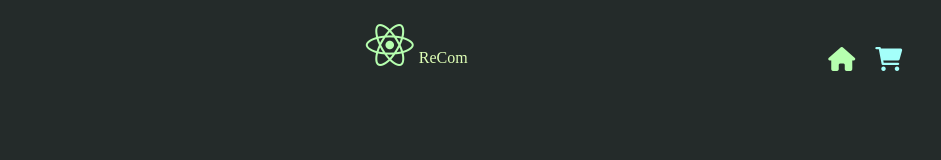
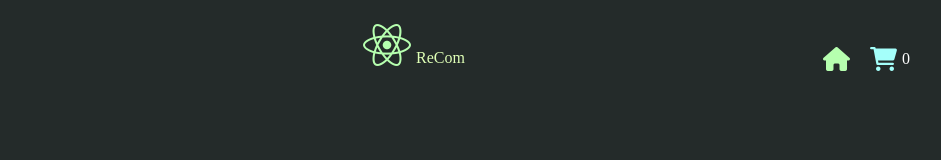
Before and after one commit to trine-marie-sandberg/js-frameworks-ca, a React (Vite) app in the folder ecom-store/: page /cart in a window 1280 px wide. Shown: the top 160 px of the page, without its empty margins (1-942 px from the left). Built offline with nearby package versions, Linux system fonts and the light colour scheme.

Commit message:
moves cartIcon into own folder and adds item indikator

```diff
--- /dev/null
+++ b/ecom-store/src/components/header/cart.jsx
@@ -0,0 +1,15 @@
+import React from "react";
+import { NavLink } from "react-router-dom";
+import { I, CartWrapper, CartItemsIndikator } from "./style";
+
+const itemsInCart = 0;
+export function CartIcon() {
+    return(
+        <NavLink to="cart">
+            <CartWrapper>
+                <I className="fa-solid fa-cart-shopping"></I>
+                <CartItemsIndikator>{itemsInCart}</CartItemsIndikator>
+            </CartWrapper>
+        </NavLink>
+    )
+}
--- a/ecom-store/src/components/header/navbar.jsx
+++ b/ecom-store/src/components/header/navbar.jsx
@@ -2,6 +2,7 @@ import React from "react";
 import { styled } from "styled-components";
 import { Nav, Ul, Li, I } from "./style";
 import { NavLink } from "react-router-dom";
+import { CartIcon } from "./cart";
 
 const Button = styled.button`
   background-color: ${(props) => props.theme.color.secondary};
@@ -19,7 +20,7 @@ export function NavBar() {
                     <NavLink to={route1}><I className="fa-solid fa-house"></I></NavLink>
                 </Li>
                 <Li>
-                    <NavLink to={route2}><I className="fa-solid fa-cart-shopping"></I></NavLink>
+                    <CartIcon/>
                 </Li>
             </Ul>
         </Nav>
--- a/ecom-store/src/components/header/style.jsx
+++ b/ecom-store/src/components/header/style.jsx
@@ -36,3 +36,11 @@ export const LogoText = styled.p`
   color: #dfffb6;
   display: inline;
 `;
+export const CartWrapper = styled.div`
+  display: flex;
+`;
+export const CartItemsIndikator = styled.p`
+  align-self: center;
+  margin: 0 auto;
+  color: ${(props) => props.theme.color.font};
+`;
```
